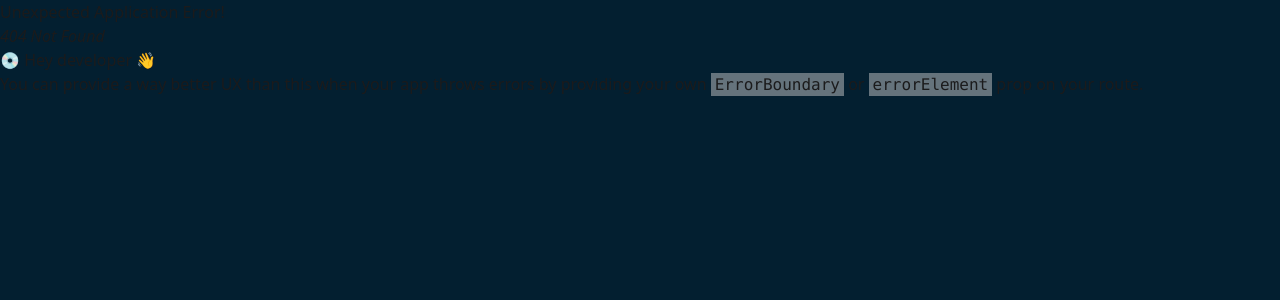
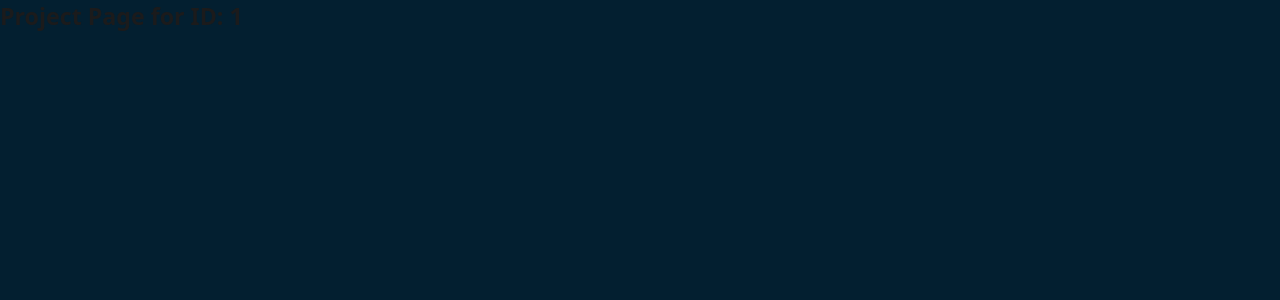
Before and after one commit to azzayshakya/WeChat, a React (Vite) app in the folder frontend/: page /projects/1 in a window 1280 px wide. Before the commit this address had no page. Shown: the top 300 px of the page. Built offline with nearby package versions, Linux system fonts and the light colour scheme.

Commit message:
feat : created a seprate component to chat for specific project

```diff
--- /dev/null
+++ b/frontend/src/features/chat/ChatPageMain.jsx
@@ -0,0 +1,19 @@
+import { useEffect } from "react";
+import { useParams } from "react-router-dom";
+
+const ChatPageMain = () => {
+  const { id } = useParams();
+
+  useEffect(() => {
+
+    console.log("Project ID:", id);
+  }, [id]);
+
+  return (
+    <div>
+      <h1 className="text-2xl font-bold">Project Page for ID: {id}</h1>
+    </div>
+  );
+};
+
+export default ChatPageMain;
--- a/frontend/src/features/projects/ProjectsPageMain.jsx
+++ b/frontend/src/features/projects/ProjectsPageMain.jsx
@@ -52,7 +52,7 @@ const ProjectsPageMain = () => {
               {projects.map((project) => (
                 <div
                   key={project._id}
-                  onClick={() => navigate("/projects", { state: { project } })}
+                  onClick={() => navigate(`/projects/${project._id}`)}
                   className="flex h-60 animate-fade-in cursor-pointer flex-col rounded-lg border border-border bg-card p-6 transition-all hover:border-primary hover:shadow-md"
                 >
                   <div className="mb-4">
--- a/frontend/src/screens/Project.jsx
+++ b/frontend/src/screens/UserProjectsScreen.jsx
@@ -1,5 +1,5 @@
 import ProjectsPageMain from "@/features/projects/ProjectsPageMain";
-export default function Project() {
+export default function UserProjectsScreen() {
   return (
     <div>
       <ProjectsPageMain />
```
Also changed, not shown: frontend/src/router/Router.jsx (+7 -2 lines).
